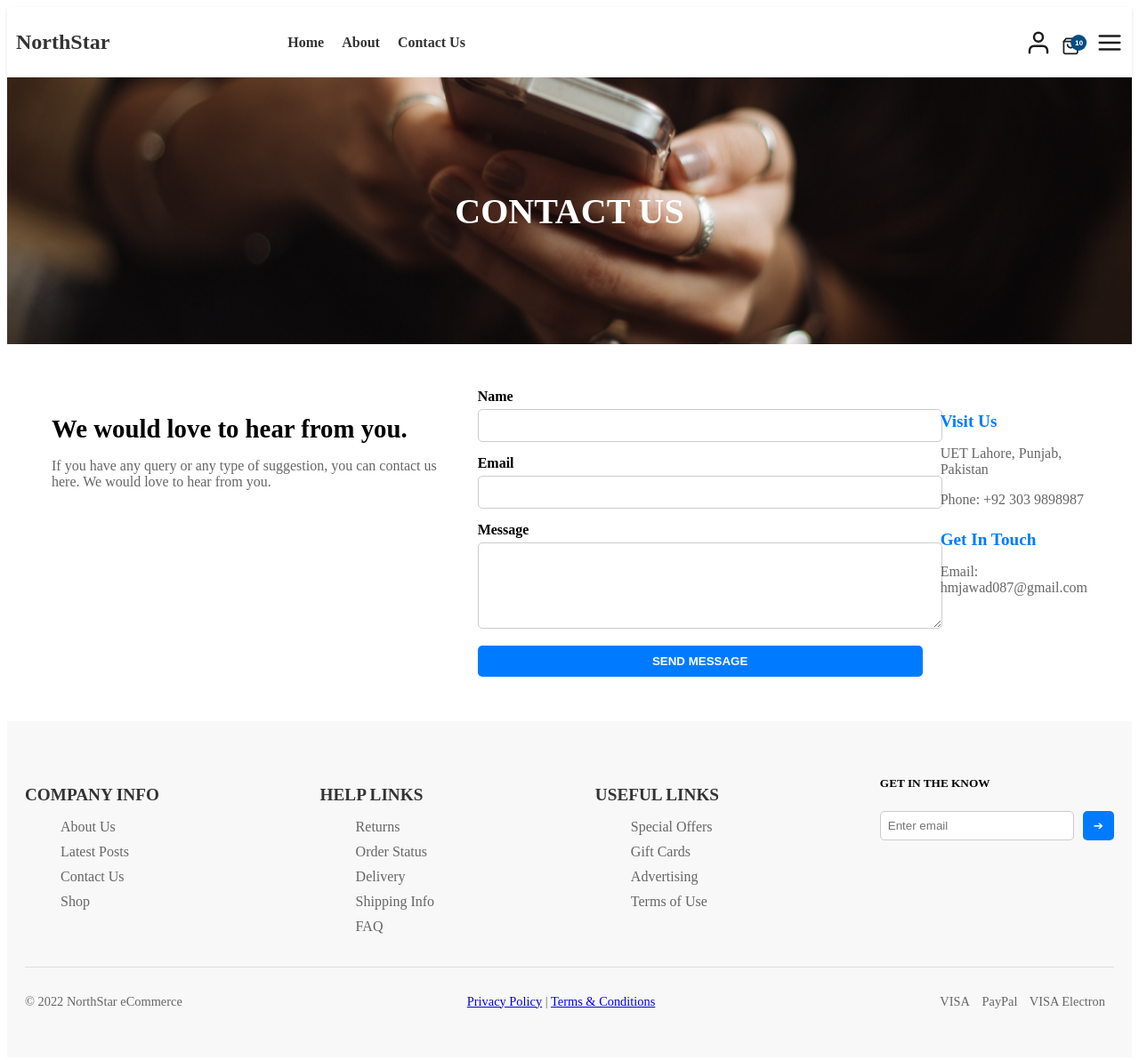
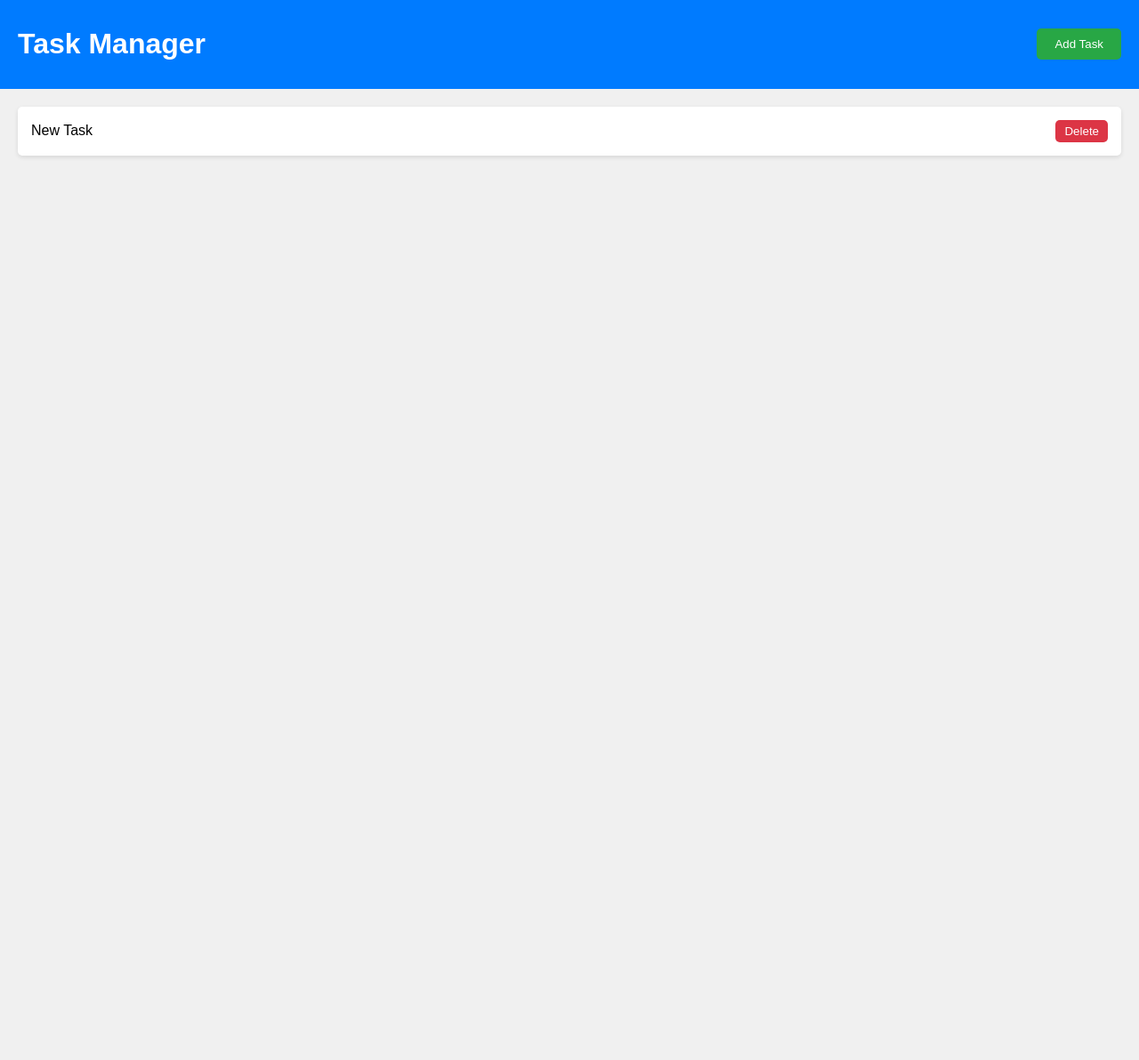
Before and after one commit to semenkulemin/hse-ecommerce, a website built with Parcel: page ecomm/src/index.html in a window 1280 px wide. Shown: the whole page at 89% size. After the commit the page ends 800 px from the top, so only its background shows below. Built offline with nearby package versions, Linux system fonts and the light colour scheme; data requests are answered from the project's data file.

Commit message:
im tired

```diff
--- /dev/null
+++ b/ecomm/db/db.json
@@ -0,0 +1,9 @@
+{
+  "tasks": [
+    {
+      "id": "6391",
+      "title": "New Task",
+      "completed": false
+    }
+  ]
+}
--- a/ecomm/src/index.html
+++ b/ecomm/src/index.html
@@ -3,110 +3,17 @@
 <head>
   <meta charset="UTF-8">
   <meta name="viewport" content="width=device-width, initial-scale=1.0">
-    <title>Contact Us - NorthStar</title>
+  <title>Task Manager</title>
   <link rel="stylesheet" href="styles.css">
 </head>
 <body>
   <header>
-        <div class="logo">
-            <h1>NorthStar</h1>
-        </div>
-        <nav>
-            <ul>
-                <li><a href="#">Home</a></li>
-                <li><a href="#">About</a></li>
-                <li><a href="#">Contact Us</a></li>
-            </ul>
-        </nav>
-        <div class="header-icons">
-            <a href="#"><img src="../content/icons/user.svg" alt="User Icon" class="icon"></a>
-            <a href="#"><img src="../content/icons/cart.svg" alt="Cart Icon" class="icon"></a>
-            <a href="#"><img src="../content/icons/menu.svg" alt="Menu Icon" class="icon"></a>
-        </div>
+    <h1>Task Manager</h1>
+    <button id="add-task-btn">Add Task</button>
   </header>
-
   <main>
-        <section class="contact-banner">
-            <h2>CONTACT US</h2>
-        </section>
-
-        <section class="contact-form-section">
-            <div class="contact-intro">
-                <h3>We would love to hear from you.</h3>
-                <p>If you have any query or any type of suggestion, you can contact us here. We would love to hear from you.</p>
-            </div>
-
-            <form class="contact-form">
-                <div class="form-group">
-                    <label for="name">Name</label>
-                    <input type="text" id="name" name="name" required>
-                </div>
-                <div class="form-group">
-                    <label for="email">Email</label>
-                    <input type="email" id="email" name="email" required>
-                </div>
-                <div class="form-group">
-                    <label for="message">Message</label>
-                    <textarea id="message" name="message" rows="5" required></textarea>
-                </div>
-                <button type="submit">SEND MESSAGE</button>
-            </form>
-
-            <div class="contact-info">
-                <h4>Visit Us</h4>
-                <p>UET Lahore, Punjab, Pakistan</p>
-                <p>Phone: +92 303 9898987</p>
-                <h4>Get In Touch</h4>
-                <p>Email: hmjawad087@gmail.com</p>
-            </div>
-        </section>
+    <ul id="task-list"></ul>
   </main>
-
-    <footer>
-        <div class="footer-section">
-            <h5>COMPANY INFO</h5>
-            <ul>
-                <li><a href="#">About Us</a></li>
-                <li><a href="#">Latest Posts</a></li>
-                <li><a href="#">Contact Us</a></li>
-                <li><a href="#">Shop</a></li>
-            </ul>
-        </div>
-        <div class="footer-section">
-            <h5>HELP LINKS</h5>
-            <ul>
-                <li><a href="#">Returns</a></li>
-                <li><a href="#">Order Status</a></li>
-                <li><a href="#">Delivery</a></li>
-                <li><a href="#">Shipping Info</a></li>
-                <li><a href="#">FAQ</a></li>
-            </ul>
-        </div>
-        <div class="footer-section">
-            <h5>USEFUL LINKS</h5>
-            <ul>
-                <li><a href="#">Special Offers</a></li>
-                <li><a href="#">Gift Cards</a></li>
-                <li><a href="#">Advertising</a></li>
-                <li><a href="#">Terms of Use</a></li>
-            </ul>
-        </div>
-        <div class="footer-newsletter">
-            <h5>GET IN THE KNOW</h5>
-            <form>
-                <input type="email" placeholder="Enter email">
-                <button type="submit">➔</button>
-            </form>
-        </div>
-        <div class="footer-bottom">
-            <p>© 2022 NorthStar eCommerce</p>
-            <p><a href="#">Privacy Policy</a> | <a href="#">Terms & Conditions</a></p>
-            <div class="footer-payments">
-                <span>VISA</span>
-                <span>PayPal</span>
-                <span>VISA Electron</span>
-            </div>
-        </div>
-    </footer>
+  <script src="script.js"></script>
 </body>
 </html>
--- /dev/null
+++ b/ecomm/src/script.js
@@ -0,0 +1,51 @@
+const API_URL = "http://localhost:3000/tasks";
+
+async function fetchTasks() {
+  const response = await fetch(API_URL);
+  const tasks = await response.json();
+  renderTasks(tasks.slice(0, 10));
+}
+
+function renderTasks(tasks) {
+  const taskList = document.getElementById('task-list');
+  taskList.innerHTML = '';
+  tasks.forEach(task => {
+    const taskItem = document.createElement('li');
+    taskItem.className = 'task';
+    taskItem.innerHTML = `
+      <span>${task.title}</span>
+      <div>
+        <button onclick="deleteTask(${task.id})">Delete</button>
+      </div>
+    `;
+    taskList.appendChild(taskItem);
+  });
+}
+
+async function addTask() {
+  const newTask = {
+    id: String(Math.floor(Math.random() * (10000)) + 1),
+    title: "New Task",
+    completed: false,
+  };
+
+  const response = await fetch(API_URL, {
+    method: "POST",
+    headers: { "Content-Type": "application/json" },
+    body: JSON.stringify(newTask),
+  });
+
+  const addedTask = await response.json();
+  fetchTasks();
+}
+
+async function deleteTask(taskId) {
+  await fetch(`${API_URL}/${taskId}`, {
+    method: "DELETE",
+  });
+  fetchTasks();
+}
+
+document.getElementById('add-task-btn').addEventListener('click', addTask);
+
+fetchTasks();
--- a/ecomm/src/styles.css
+++ b/ecomm/src/styles.css
@@ -1,213 +1,58 @@
-header {
-    display: flex;
-    align-items: center;
-    padding: 10px;
-    background-color: #ffffff;
-    box-shadow: 0 2px 4px rgba(0, 0, 0, 0.1);
-}
-
-header .logo {
-    margin-right: 200px;
-}
-
-header .logo h1 {
-    font-size: 24px;
-    color: #333;
-}
-
-nav ul {
-    display: flex;
-    gap: 20px;
-    list-style: none;
+body {
+    font-family: Arial, sans-serif;
+    background-color: #f0f0f0;
     margin: 0;
     padding: 0;
   }
 
-nav ul li a {
-    text-decoration: none;
-    color: #333;
-    font-weight: bold;
-}
-
-.header-icons {
-    margin-left: auto;
+  header {
+    background-color: #007bff;
+    color: white;
+    padding: 10px 20px;
     display: flex;
+    justify-content: space-between;
     align-items: center;
   }
 
-.header-icons a {
-    margin-left: 10px;
-    display: inline-flex;
+  #add-task-btn {
+    background-color: #28a745;
+    color: white;
+    border: none;
+    padding: 10px 20px;
+    cursor: pointer;
+    border-radius: 5px;
+  }
+
+  #add-task-btn:hover {
+    background-color: #218838;
+  }
+
+  #task-list {
+    list-style: none;
+    margin: 20px;
+    padding: 0;
+  }
+
+  .task {
+    background-color: white;
+    padding: 15px;
+    margin-bottom: 10px;
+    border-radius: 5px;
+    box-shadow: 0 2px 5px rgba(0, 0, 0, 0.1);
+    display: flex;
+    justify-content: space-between;
     align-items: center;
   }
 
-.icon {
-    width: 30px;
-    height: 30px;
-}
-
-
-.contact-banner {
-    background-image: url('../content/image.png');
-    background-size: cover;
-    background-position: center;
-    height: 300px;
-    display: flex;
-    align-items: center;
-    justify-content: center;
+  .task button {
+    background-color: #dc3545;
     color: white;
-    text-align: center;
-}
-
-.contact-banner h2 {
-    font-size: 2.5em;
-    font-weight: bold;
-}
-
-.contact-form-section {
-    display: flex;
-    justify-content: space-between;
-    padding: 50px;
-    gap: 20px;
-}
-
-.contact-intro {
-    max-width: 600px;
-}
-
-.contact-intro h3 {
-    font-size: 1.8em;
-    margin-bottom: 10px;
-}
-
-.contact-intro p {
-    font-size: 1em;
-    color: #666;
-    margin-bottom: 20px;
-}
-
-/* Стили формы */
-.contact-form {
-    width: 100%;
-    max-width: 500px;
-    display: flex;
-    flex-direction: column;
-    gap: 15px;
-}
-
-.contact-form .form-group label {
-    display: block;
-    font-weight: bold;
-    margin-bottom: 5px;
-}
-
-.contact-form .form-group input,
-.contact-form .form-group textarea {
-    width: 100%;
-    padding: 10px;
-    border: 1px solid #ccc;
+    border: none;
+    padding: 5px 10px;
+    cursor: pointer;
     border-radius: 5px;
   }
 
-.contact-form button {
-    padding: 10px;
-    background-color: #007bff;
-    color: #fff;
-    border: none;
-    border-radius: 5px;
-    font-weight: bold;
-    cursor: pointer;
+  .task button:hover {
+    background-color: #c82333;
   }
-
-.contact-form button:hover {
-    background-color: #0056b3;
-}
-
-.contact-info {
-    max-width: 250px;
-}
-
-.contact-info h4 {
-    font-size: 1.2em;
-    margin-bottom: 5px;
-    color: #007bff;
-}
-
-.contact-info p {
-    color: #666;
-    margin-bottom: 10px;
-}
-
-footer {
-    background-color: #f8f8f8;
-    padding: 40px 20px;
-    display: flex;
-    justify-content: space-between;
-    flex-wrap: wrap;
-}
-
-.footer-section h5 {
-    font-size: 1.2em;
-    margin-bottom: 15px;
-    color: #333;
-}
-
-.footer-section ul {
-    list-style: none;
-}
-
-.footer-section ul li {
-    margin-bottom: 10px;
-}
-
-.footer-section ul li a {
-    text-decoration: none;
-    color: #666;
-}
-
-.footer-section ul li a:hover {
-    color: #007bff;
-}
-
-.footer-newsletter form {
-    display: flex;
-    gap: 10px;
-}
-
-.footer-newsletter input[type="email"] {
-    padding: 8px;
-    border: 1px solid #ccc;
-    border-radius: 5px;
-    width: 200px;
-}
-
-.footer-newsletter button {
-    background-color: #007bff;
-    color: #fff;
-    border: none;
-    padding: 8px 12px;
-    border-radius: 5px;
-    cursor: pointer;
-}
-
-.footer-newsletter button:hover {
-    background-color: #0056b3;
-}
-
-.footer-bottom {
-    margin-top: 20px;
-    font-size: 0.9em;
-    color: #666;
-    display: flex;
-    justify-content: space-between;
-    align-items: center;
-    width: 100%;
-    flex-wrap: wrap;
-    gap: 20px;
-    border-top: 1px solid #ddd;
-    padding-top: 15px;
-}
-
-.footer-payments span {
-    margin-right: 10px;
-}
```
Also changed, not shown: 2 other files. Lines whose indentation alone changed are shown as unchanged.
